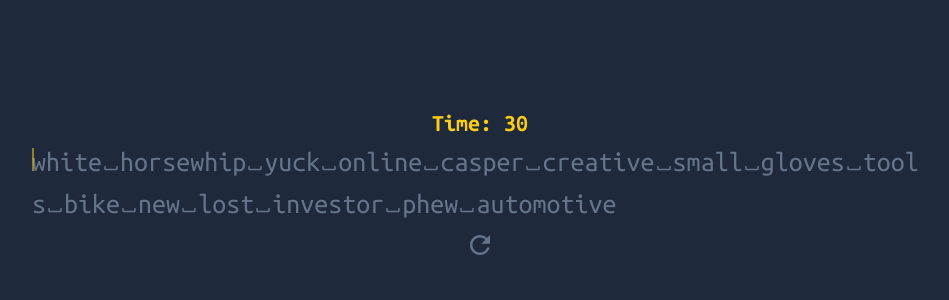
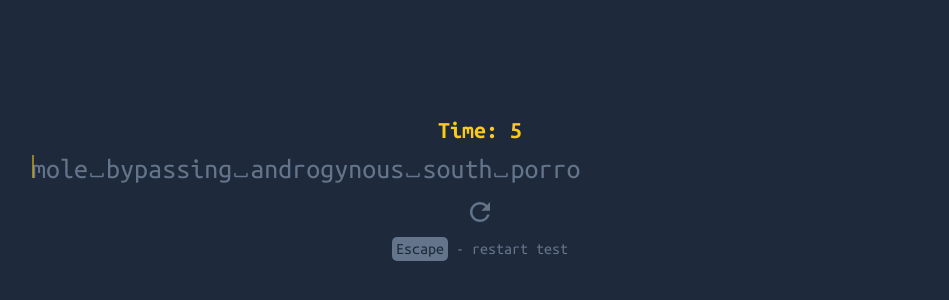
Before and after one commit to Fedor4994/typemania, a React (Create React App) app: page / in a window 1280 px wide. Shown: the part 214-514 px from the top of the page, without its empty margins (160-1109 px from the left). Built offline with nearby package versions, Linux system fonts and the light colour scheme.

Commit message:
Add restart by esc

```diff
--- a/src/App.tsx
+++ b/src/App.tsx
@@ -12,10 +12,11 @@ import {
 } from "./utils/helpers";
 import useWords from "./hooks/useWords";
 import useCountdownTimer from "./hooks/useCountdownTimer";
+import EscapeClue from "./components/EscapeClue/EscapeClue";
 
 export type State = "start" | "run" | "finish";
-const NUMBER_OF_WORDS = 15;
-const COUNTDOWN_SECONDS = 30;
+const NUMBER_OF_WORDS = 5;
+const COUNTDOWN_SECONDS = 5;
 
 function App() {
   const [typed, setTyped] = useState("");
@@ -31,6 +32,7 @@ function App() {
     useCountdownTimer(COUNTDOWN_SECONDS);
 
   useEffect(() => {
+    // The end of timer
     if (!timeLeft) {
       resetCountdown();
       setTotalTyped(totalTypedRef.current);
@@ -41,6 +43,7 @@ function App() {
   }, [cursor, resetCountdown, timeLeft, typed, updateWords, words]);
 
   useEffect(() => {
+    // Finish group of words
     if (typed.length === words.length) {
       setTyped("");
       updateWords();
@@ -49,8 +52,25 @@ function App() {
     }
   }, [typed, updateWords, words]);
 
+  const onRestart = useCallback(() => {
+    totalTypedRef.current = 0;
+
+    setTyped("");
+    updateWords();
+    resetCountdown();
+    setTotalTyped(0);
+    setErrors(0);
+    setCursor(0);
+    setState("start");
+  }, [resetCountdown, updateWords]);
+
   const keydownHandler = useCallback(
     ({ key, code }: KeyboardEvent) => {
+      if (key === "Escape") {
+        onRestart();
+        return;
+      }
+
       const allowed = isKeyboardAllowed(code);
       if (!allowed || state === "finish") {
         return;
@@ -64,17 +84,15 @@ function App() {
           setTyped((typed) => typed.slice(0, -1));
           totalTypedRef.current -= 1;
           setCursor((prevCursor) => prevCursor - 1);
-
           break;
         default:
           setTyped((typed) => typed.concat(key));
           totalTypedRef.current += 1;
           setCursor((prevCursor) => prevCursor + 1);
-
           break;
       }
     },
-    [startCountdown, state]
+    [onRestart, startCountdown, state]
   );
 
   useEffect(() => {
@@ -122,19 +140,8 @@ function App() {
         <UserTyping words={words} userInput={typed} />
       </div>
 
-      <RestartButton
-        onRestart={() => {
-          totalTypedRef.current = 0;
-
-          setTyped("");
-          updateWords();
-          resetCountdown();
-          setTotalTyped(0);
-          setErrors(0);
-          setCursor(0);
-          setState("start");
-        }}
-      />
+      <RestartButton onRestart={onRestart} />
+      <EscapeClue />
     </div>
   );
 }
--- /dev/null
+++ b/src/components/EscapeClue/EscapeClue.module.css
@@ -0,0 +1,10 @@
+.clue {
+  color: rgb(100 116 139);
+}
+
+.key {
+  background-color: rgb(100 116 139);
+  padding: 4px;
+  border-radius: 5px;
+  color: rgb(30, 41, 59);
+}
--- /dev/null
+++ b/src/components/EscapeClue/EscapeClue.tsx
@@ -0,0 +1,11 @@
+import s from "./EscapeClue.module.css";
+
+const EscapeClue = () => {
+  return (
+    <div className={s.clue}>
+      <span className={s.key}>Escape</span> - restart test
+    </div>
+  );
+};
+
+export default EscapeClue;
--- a/src/components/RestartButton/RestartButton.module.css
+++ b/src/components/RestartButton/RestartButton.module.css
@@ -2,12 +2,17 @@
   display: block;
   border: none;
   cursor: pointer;
-  padding: 5px 20px;
+  padding: 7px 25px;
   border-radius: 5px;
   color: rgb(100 116 139);
   background-color: transparent;
+  transition: 200ms all ease;
 }
 
 .restartButton:hover {
   background-color: rgba(51, 65, 85, 0.5);
 }
+
+.restartButton:focus {
+  background-color: aliceblue;
+}
--- a/src/components/RestartButton/RestartButton.tsx
+++ b/src/components/RestartButton/RestartButton.tsx
@@ -10,7 +10,12 @@ const RestartButton = ({ onRestart }: { onRestart: () => void }) => {
     onRestart();
   };
   return (
-    <button ref={buttonRef} className={s.restartButton} onClick={handleClick}>
+    <button
+      tabIndex={-1}
+      ref={buttonRef}
+      className={s.restartButton}
+      onClick={handleClick}
+    >
       <MdRefresh size={30} />
     </button>
   );
```
